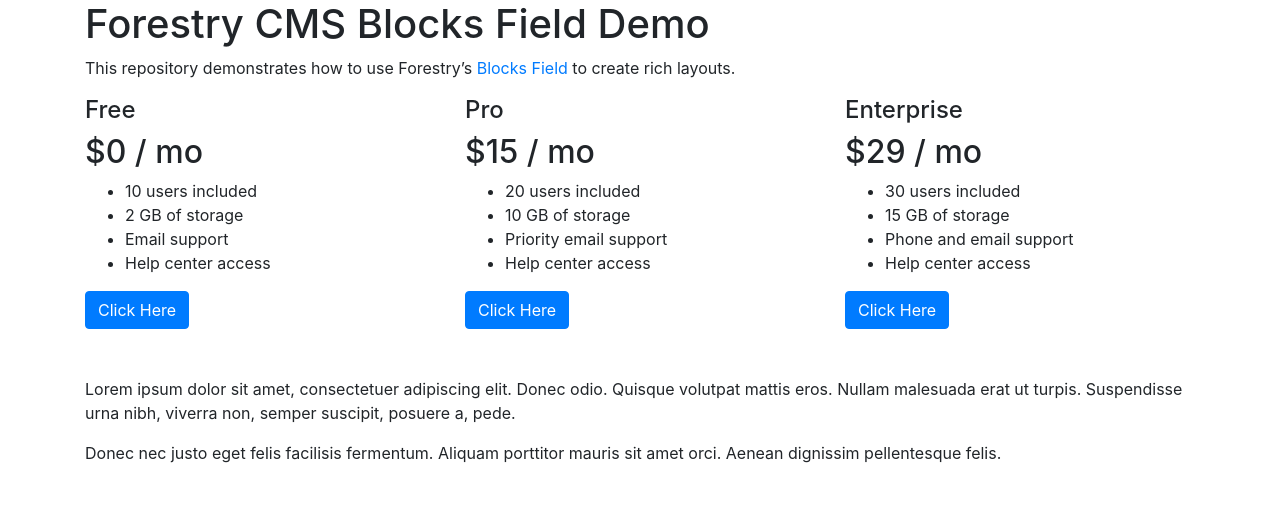
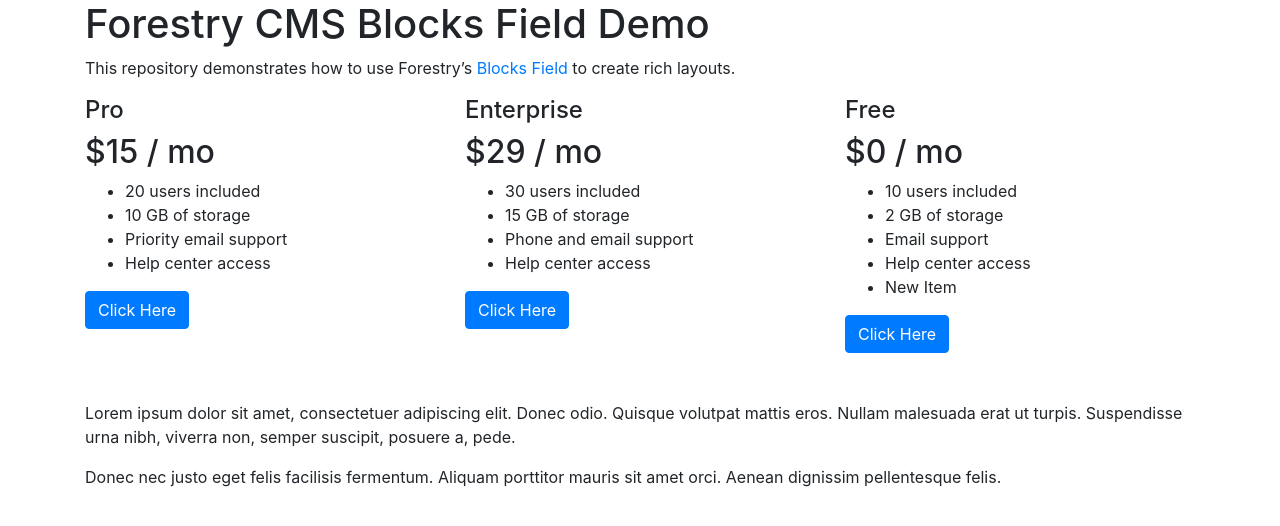
Before and after one commit to stevepolitodesign/forestry-cms-blocks-field-demo, a Jekyll site: the page built from index.md, in a window 1280 px wide. Shown: the top 526 px of the page. Built offline with Jekyll 4.4.1, drawn with Linux system fonts in a browser that asks for light colours; part of the change alters nothing that is shown.

Commit message:
Update from Forestry.io Steve Polito Design updated index.md

```diff
--- a/index.md
+++ b/index.md
@@ -5,15 +5,6 @@ description: This repository demonstrates how to use Forestry's Blocks Field to
 page_sections:
 - template: highlights
   highlights:
-  - headline: Free
-    description: |-
-      ## $0 / mo
-
-      * 10 users included
-      * 2 GB of storage
-      * Email support
-      * Help center access
-    url: https://example.com
   - headline: Pro
     description: |-
       ## $15 / mo
@@ -32,6 +23,16 @@ page_sections:
       * Phone and email support
       * Help center access
     url: https://example
+  - headline: Free
+    description: |-
+      ## $0 / mo
+
+      * 10 users included
+      * 2 GB of storage
+      * Email support
+      * Help center access
+      * New Item
+    url: https://example.com
 - template: textarea
   textarea: |-
     Lorem ipsum dolor sit amet, consectetuer adipiscing elit. Donec odio. Quisque volutpat mattis eros. Nullam malesuada erat ut turpis. Suspendisse urna nibh, viverra non, semper suscipit, posuere a, pede.
```
